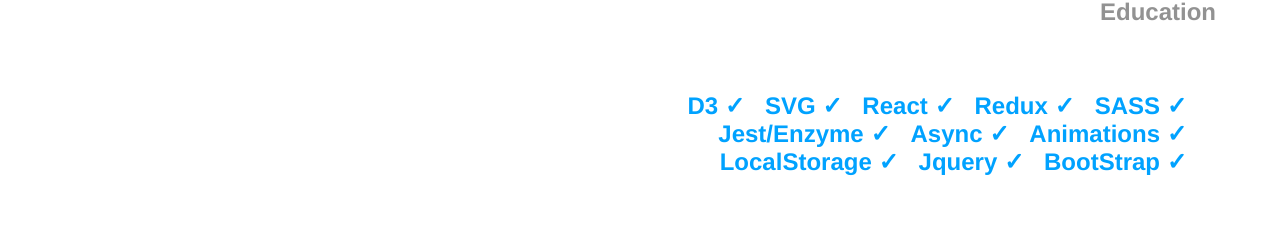
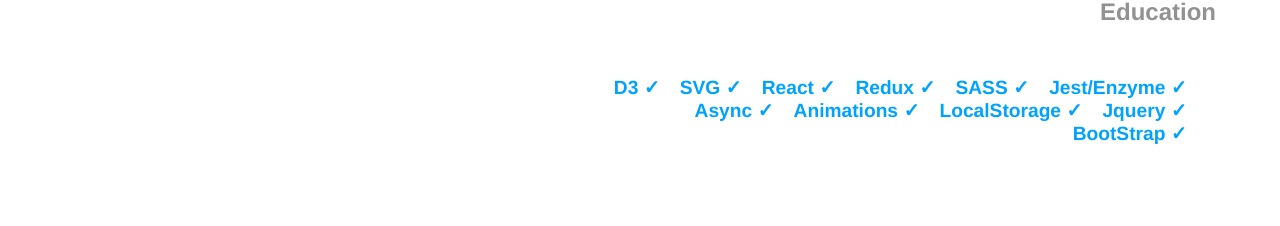
Before and after one commit to Benjmhart/Benjmhart.github.io, a React (Create React App) app: page / in a window 1280 px wide. Both pictures are taken after a click on the element "Projects". Shown: the part 380-606 px from the top of the page. Built offline with nearby package versions, Linux system fonts and the light colour scheme; a web font is replaced by a local one.

Commit message:
additional styling

```diff
--- a/src/styles/App.css
+++ b/src/styles/App.css
@@ -118,14 +118,14 @@
   position: relative;
   align-items: right;
   justify-content: right;
-  margin-top: 7vh;
+  margin-top: 5vh;
   z-index:7;
   font-weight:bold;
 }
 .tag {
   margin-left:10px;
   margin-right:10px;
-  font-size: 1.5em;
+  font-size: 1.2em;
 }
 
 .tag:hover{
```
